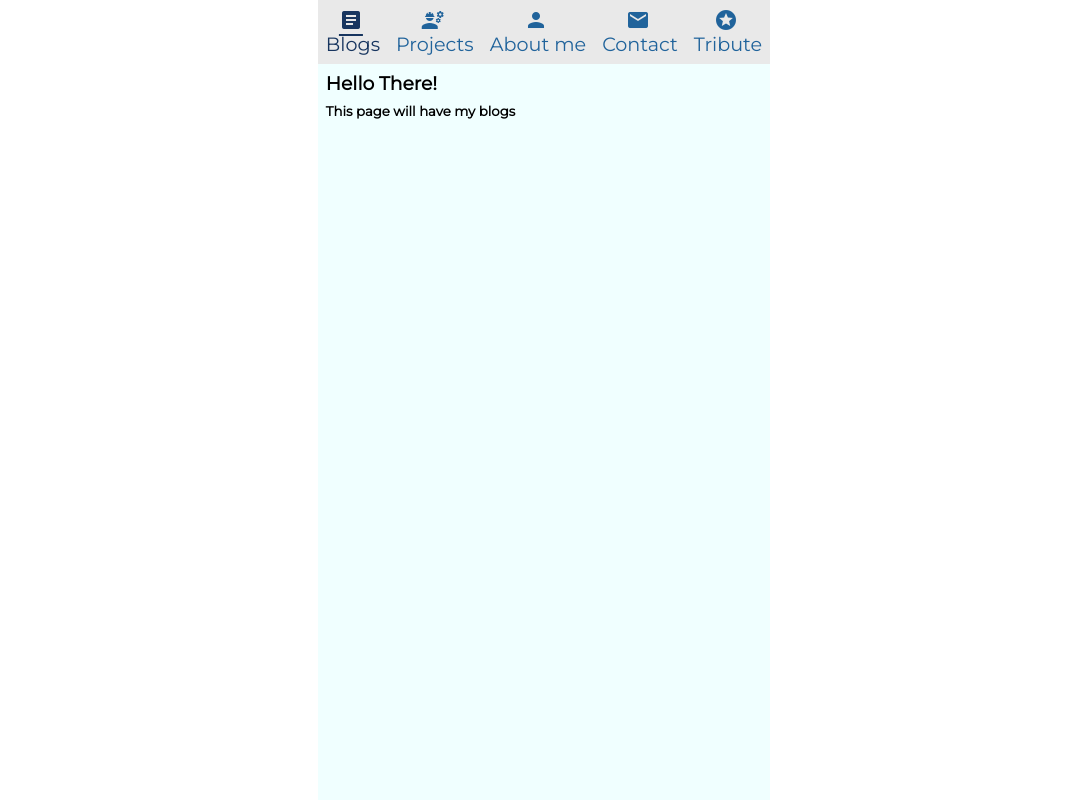
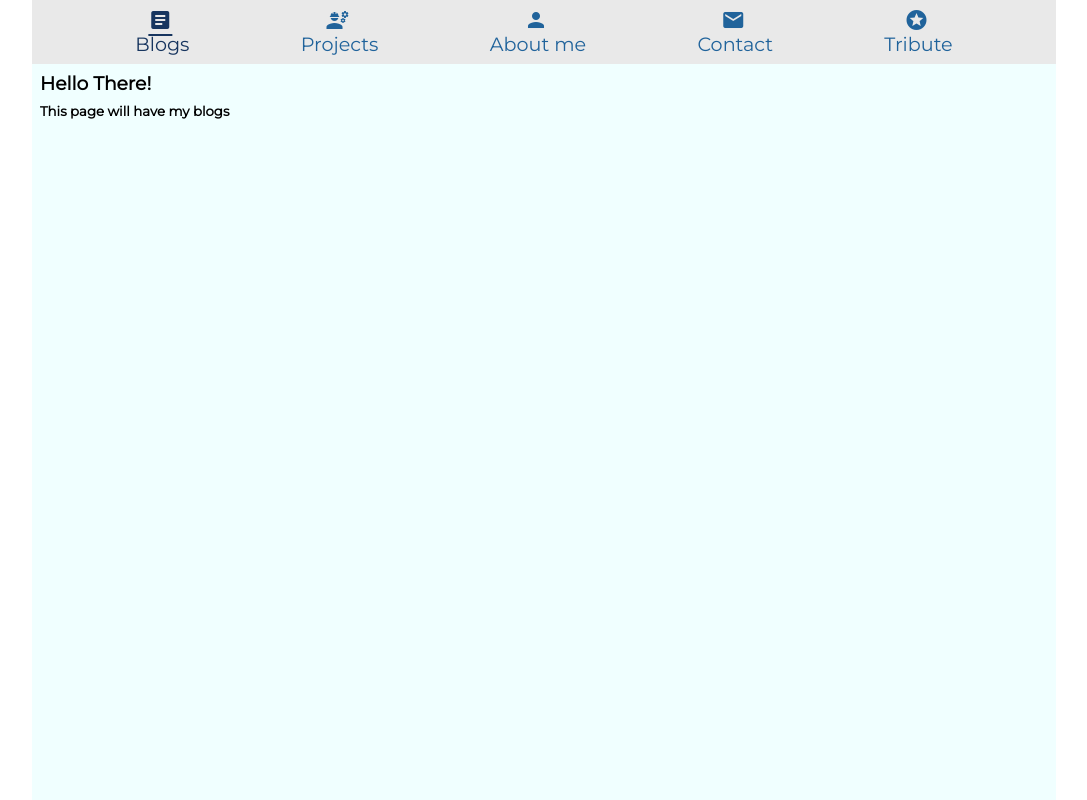
Before and after one commit to jaisi04/project-me, a React app: page /blog in a window 1280 px wide. Shown: the whole page, without its empty margins (96-1183 px from the left). Built offline with nearby package versions, Linux system fonts and the light colour scheme.

Commit message:
adding body widths

```diff
--- a/src/components/Common/Skins.js
+++ b/src/components/Common/Skins.js
@@ -10,8 +10,8 @@ export const NavWrapper = styled.section`
   display: flex;
   flex-wrap: wrap;
   width: 100%;
-  justify-content: space-between;
-  @media (max-width: 640px) {
+  justify-content: space-evenly;
+  @media (max-width: 680px) {
     flex-direction: column;
   }
 `;
@@ -29,7 +29,7 @@ export const StyledLink = styled(Link)`
     text-decoration: ${(props) => (props.active ? 'underline' : 'none')};
     margin-right: 4px;
   }
-  @media (max-width: 640px) {
+  @media (max-width: 680px) {
     width: 100%;
     flex-direction: row;
   }
--- a/src/index.css
+++ b/src/index.css
@@ -14,6 +14,10 @@ html {
     sans-serif;
   -webkit-font-smoothing: antialiased;
   -moz-osx-font-smoothing: grayscale;
+}
+
+body {
+  width: 80vw;
 }
 
 #root {
@@ -44,11 +48,12 @@ h3, h5 {
   font-feature-settings: 'liga';
 }
 
-@media (max-width: 640px) {
+@media (max-width: 680px) {
   html {
     display: initial;
   }
   body {
+    width: 100vw;
     height: 100%;
   }
 }
```
